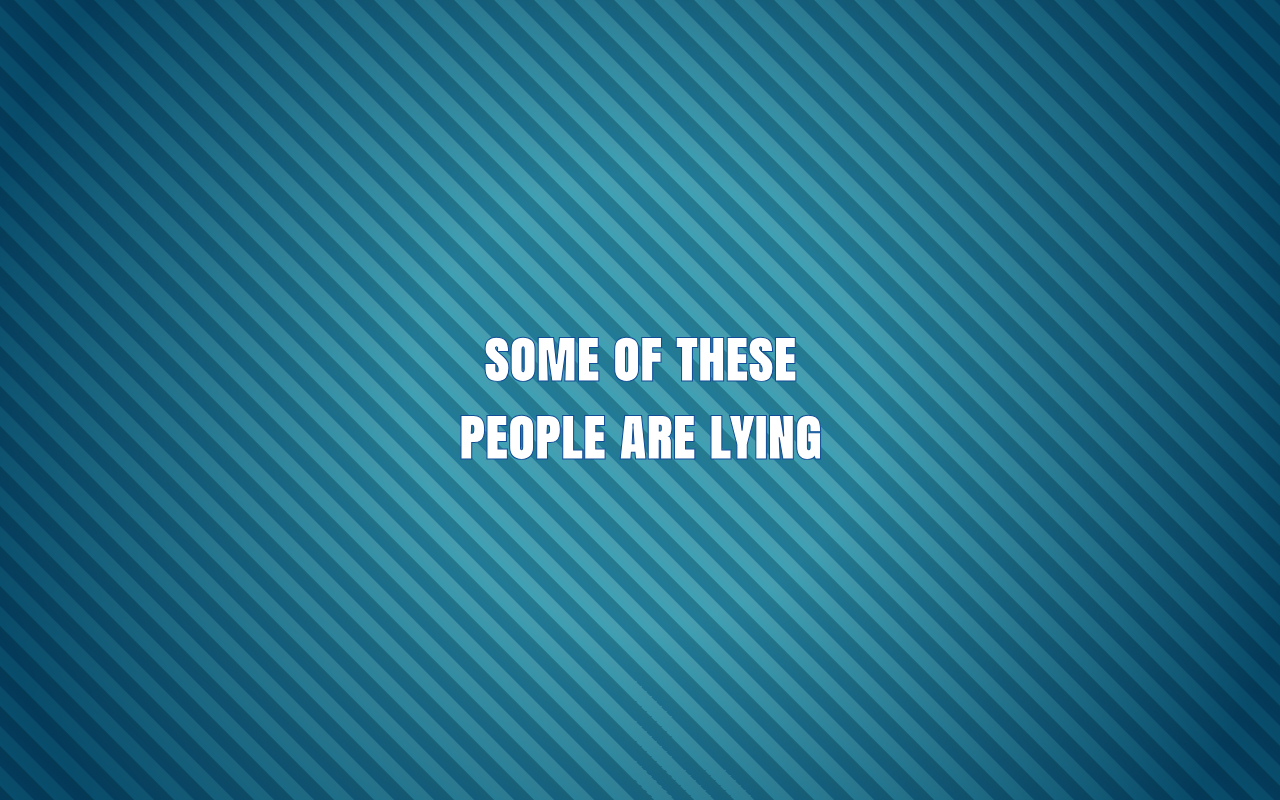
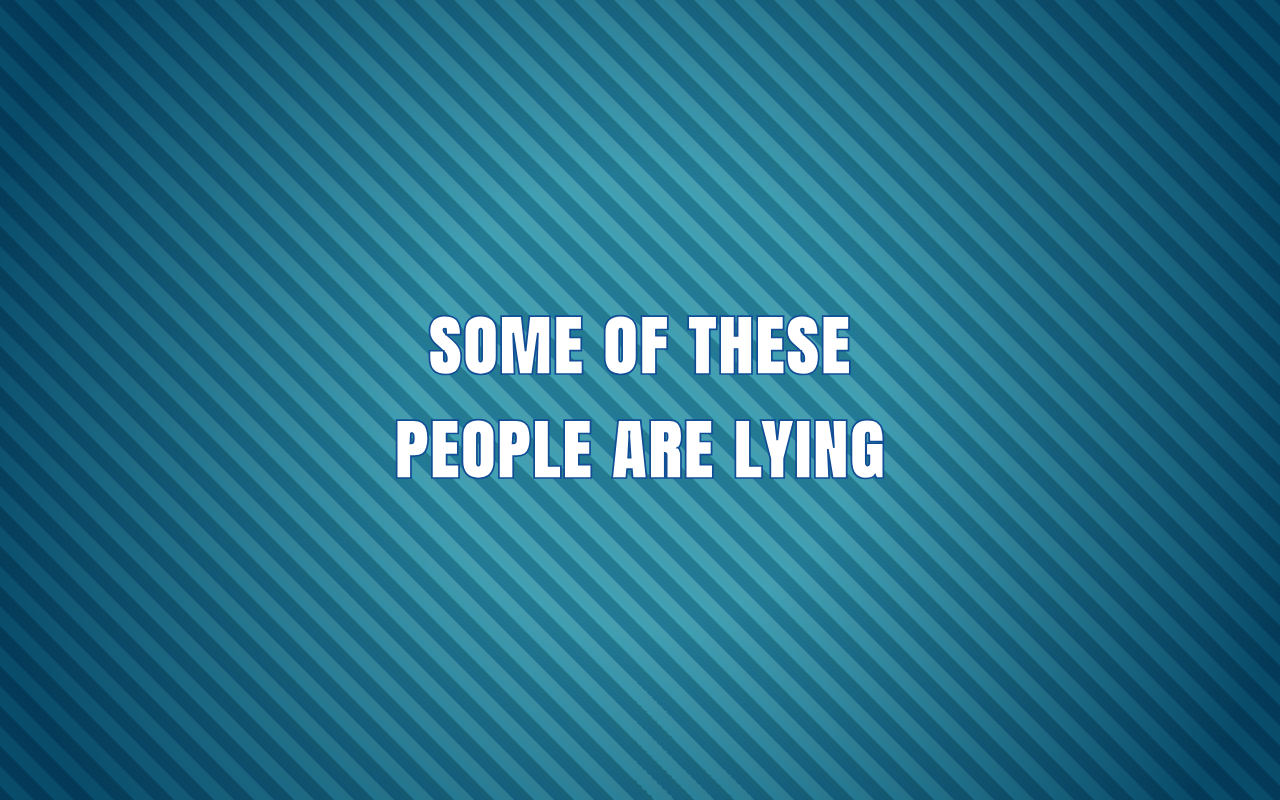
Before and after one commit to J-Parkinson/sotpal, a Next.js app: page / in a window 1280 px wide. Built offline with nearby package versions, Linux system fonts and the light colour scheme.

Commit message:
Tweak logo styling

```diff
--- a/components/logo/logo.module.css
+++ b/components/logo/logo.module.css
@@ -3,14 +3,14 @@
     color: white;
     -webkit-text-fill-color: white;
     -webkit-text-stroke-color: #114d96;
-    -webkit-text-stroke-width: 0.02em;
+    -webkit-text-stroke-width: 0.025em;
     text-transform: uppercase;
     cursor: pointer;
     user-select: none;
     transition-property: filter;
     transition-duration: 0.5s;
-    font-size: 3.24em;
-    letter-spacing: 0.03em;
+    font-size: 4.32em;
+    letter-spacing: 0.037em;
     font-weight: 900;
     transform: scaleY(0.93);
     font-family: var(--font-anton);
```
